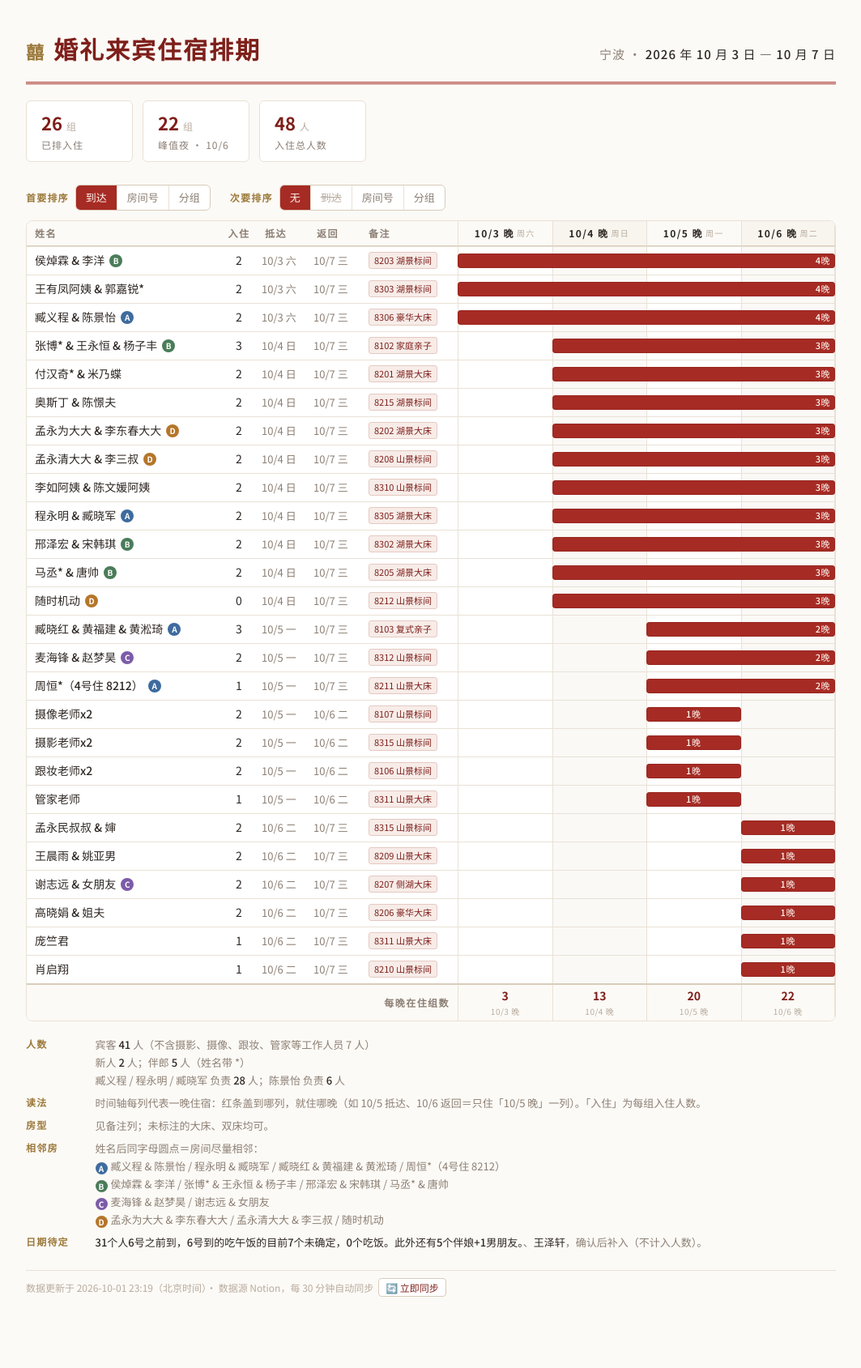
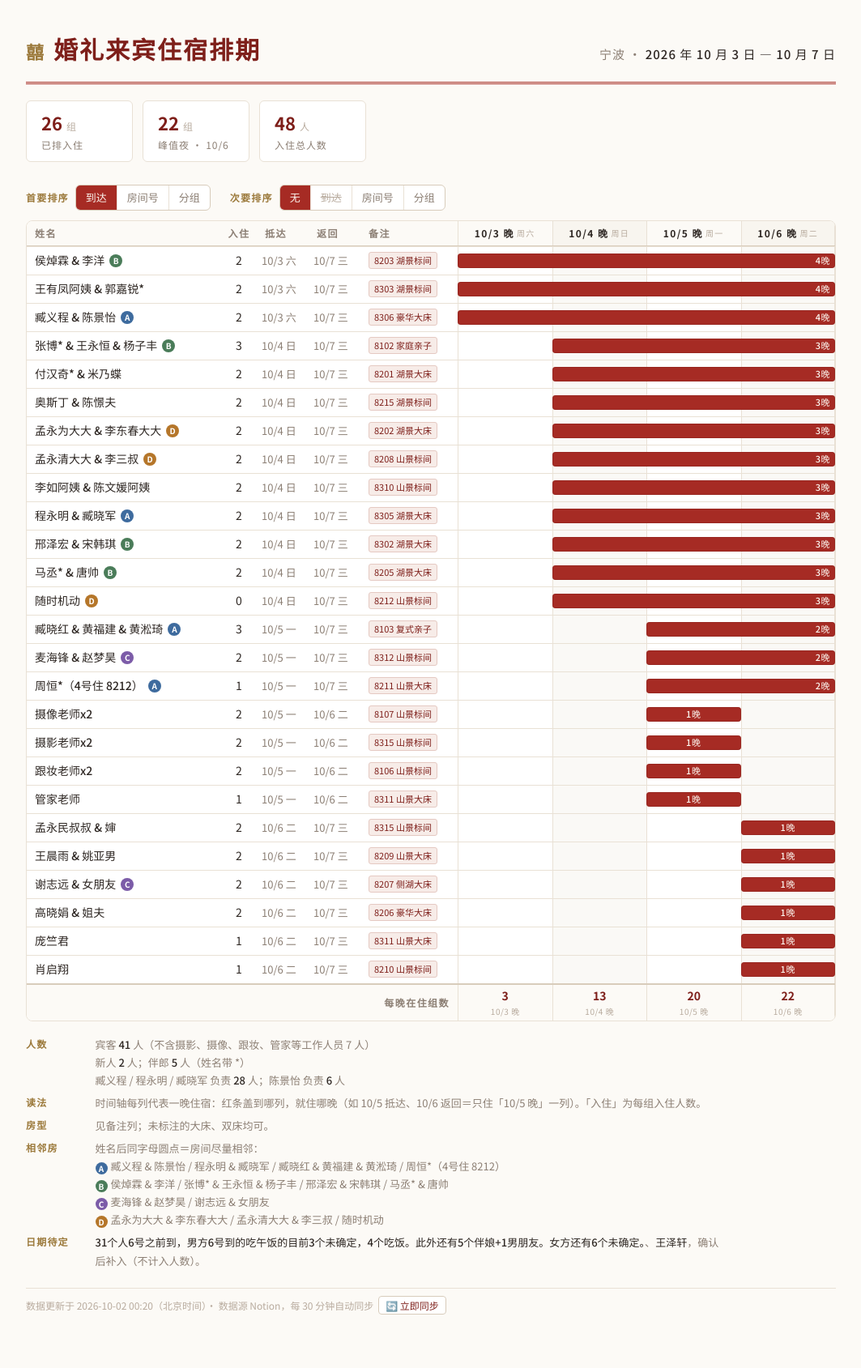
Before and after one commit to Lomolanisgo/lomolanisgo.github.io, a Jekyll site: the page wedding/index.html, which Jekyll copies as it is, in a window 1280 px wide. Shown: the whole page at 81% size, without its empty margins (108-1171 px from the left). Built offline with Jekyll 4.4.1, drawn with Linux system fonts in a browser that asks for light colours; before the commit the page ends 1667 px from its top, so only the background shows below that.

Commit message:
Sync wedding page from Notion

```diff
--- a/wedding/index.html
+++ b/wedding/index.html
@@ -307,10 +307,10 @@
       <span class="adj-item"><i class="adj d">D</i>孟永为大大 &amp; 李东春大大 / 孟永清大大 &amp; 李三叔 / 随时机动</span>
     </dd>
     <dt>日期待定</dt>
-    <dd><b>31个人6号之前到，6号到的吃午饭的目前7个未确定，0个吃饭。此外还有5个伴娘+1男朋友。</b>、<b>王泽轩</b>，确认后补入（不计入人数）。</dd>
+    <dd><b>31个人6号之前到，男方6号到的吃午饭的目前3个未确定，4个吃饭。此外还有5个伴娘+1男朋友。女方还有6个未确定。</b>、<b>王泽轩</b>，确认后补入（不计入人数）。</dd>
   </dl>
 
-  <p class="pagefoot">数据更新于 2026-10-01 23:19（北京时间）· 数据源 Notion，每 30 分钟自动同步<a class="syncbtn" href="https://github.com/Lomolanisgo/lomolanisgo.github.io/actions/workflows/update-wedding.yml" target="_blank" rel="noopener">🔄 立即同步</a></p>
+  <p class="pagefoot">数据更新于 2026-10-02 00:20（北京时间）· 数据源 Notion，每 30 分钟自动同步<a class="syncbtn" href="https://github.com/Lomolanisgo/lomolanisgo.github.io/actions/workflows/update-wedding.yml" target="_blank" rel="noopener">🔄 立即同步</a></p>
 </div>
 <script>
 (function () {
```
